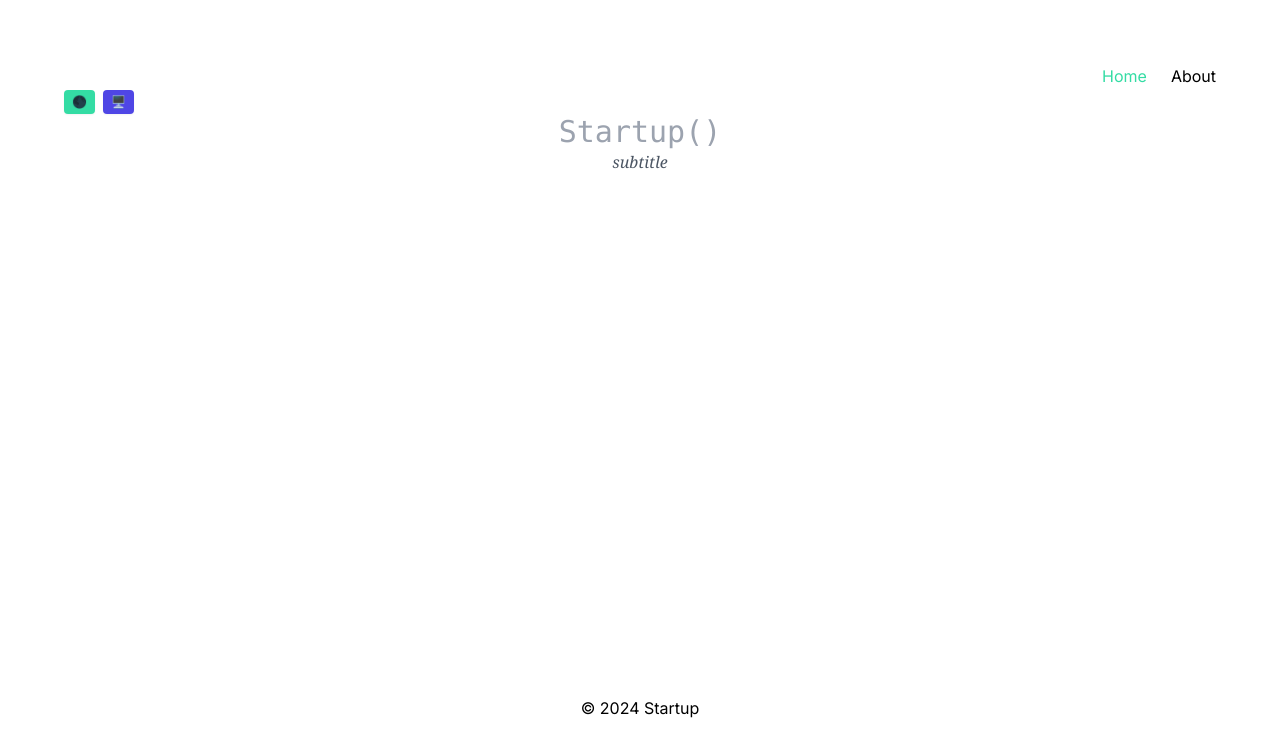
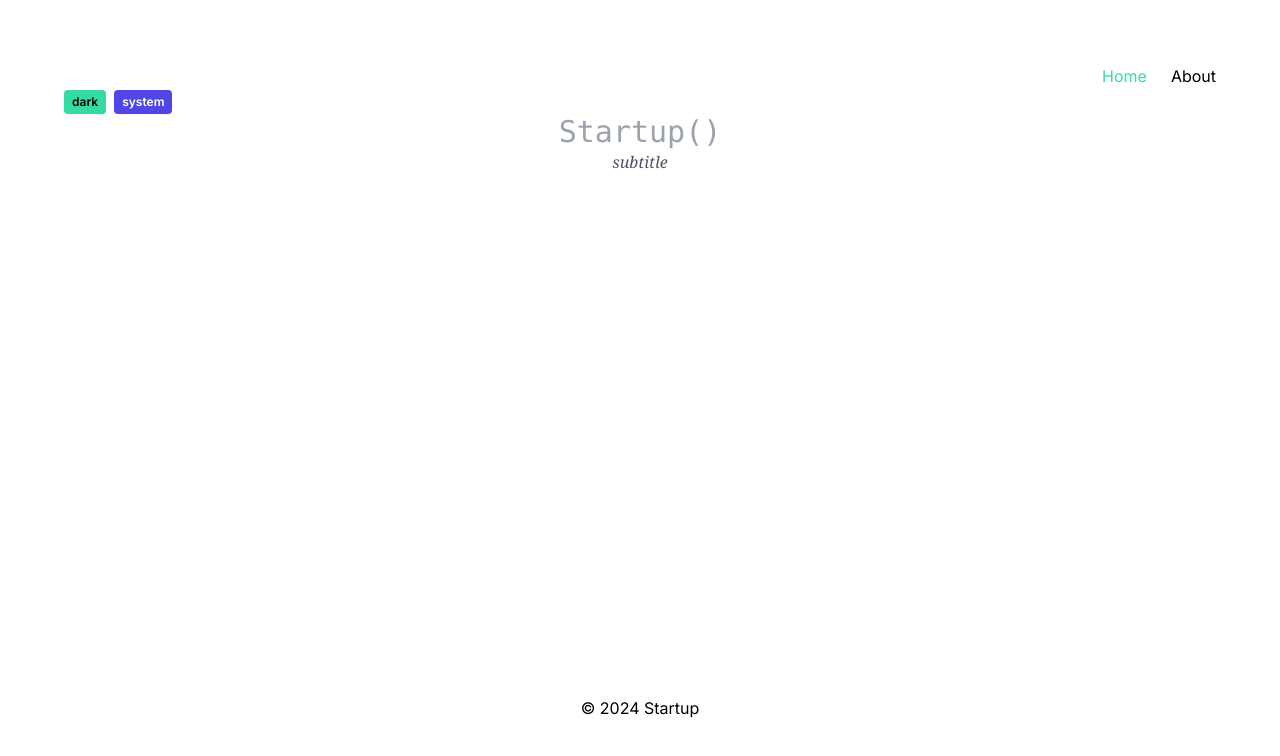
Before and after one commit to amirardalan/startup, a Next.js app: page / in a window 1280 px wide. Shown: the top 756 px of the page. Built offline with nearby package versions, Linux system fonts and the light colour scheme; no server answers.

Commit message:
Improve theme toggle buttons

```diff
--- a/app/components/ThemeSelector.tsx
+++ b/app/components/ThemeSelector.tsx
@@ -47,27 +47,28 @@ export default function ThemeSelector({ theme }: ThemeProps) {
         onClick={() => handleManualTheme()}
         aria-label="switch theme"
         className={clsx(
-          'rounded px-2 py-1 text-xs font-semibold text-dark shadow-sm hover:bg-gray-800 focus-visible:outline focus-visible:outline-2 focus-visible:outline-offset-2 focus-visible:outline-secondary',
+          'rounded px-2 py-1 text-xs font-semibold shadow-sm hover:bg-gray-800 focus-visible:outline focus-visible:outline-2 focus-visible:outline-offset-2 focus-visible:outline-secondary',
           {
-            'bg-primary': currentTheme === 'light' || 'dark',
-            'bg-secondary': currentTheme === 'system',
+            'bg-primary text-dark': currentTheme === 'light' || 'dark',
+            'bg-secondary text-light': currentTheme === 'system',
           }
         )}
       >
-        {currentTheme === 'dark' ? '☀️' : '🌑'}
+        {currentTheme === 'dark' ? 'light' : 'dark'}
       </button>
       <button
         onClick={() => handleSystemTheme()}
         aria-label="set system theme"
         className={clsx(
-          'ml-2 rounded px-2 py-1 text-xs font-semibold text-white shadow-sm hover:bg-gray-800 focus-visible:outline focus-visible:outline-2 focus-visible:outline-offset-2 focus-visible:outline-secondary',
+          'ml-2 rounded px-2 py-1 text-xs font-semibold shadow-sm hover:bg-gray-800 focus-visible:outline focus-visible:outline-2 focus-visible:outline-offset-2 focus-visible:outline-secondary',
           {
-            'bg-primary': currentTheme === 'system',
-            'bg-secondary': currentTheme === 'light' || 'dark',
+            'bg-primary text-dark': currentTheme === 'system',
+            'bg-secondary text-light':
+              currentTheme === 'light' || currentTheme === 'dark',
           }
         )}
       >
-        🖥️
+        system
       </button>
     </div>
   );
```
